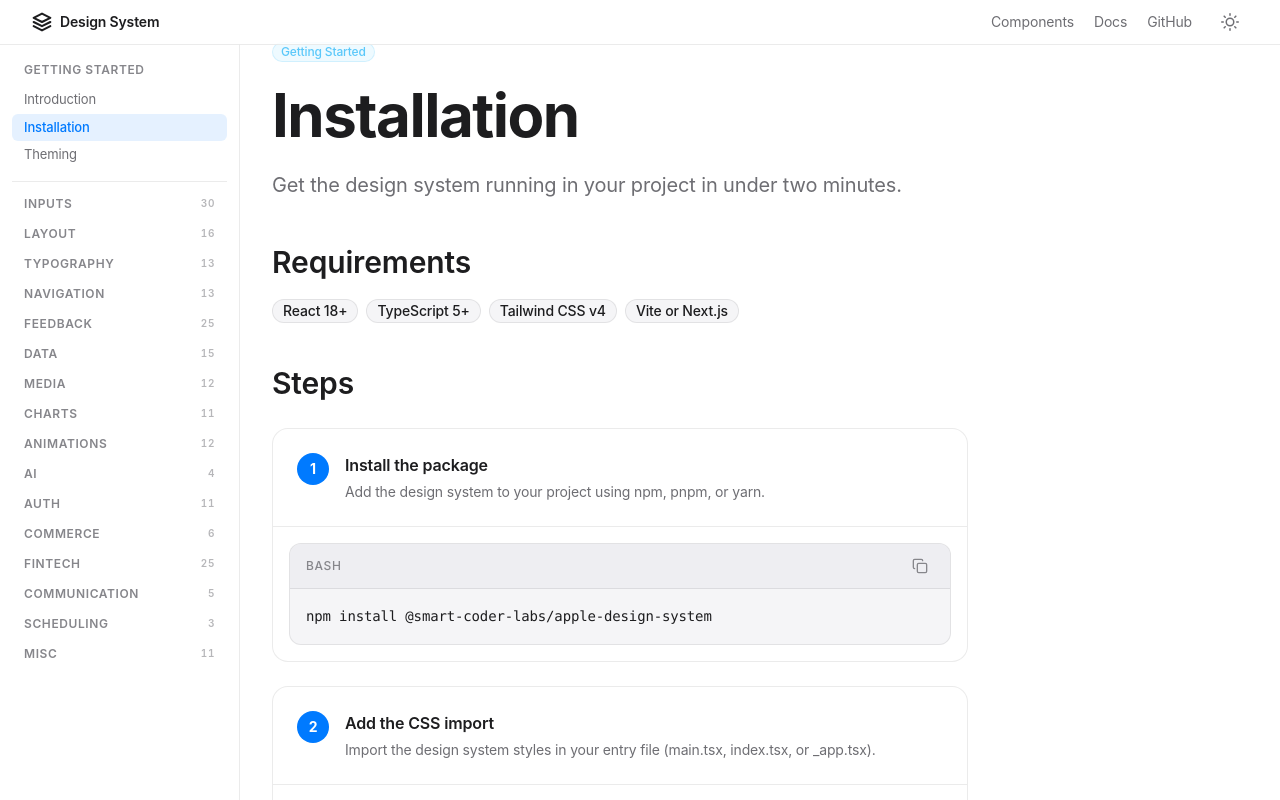
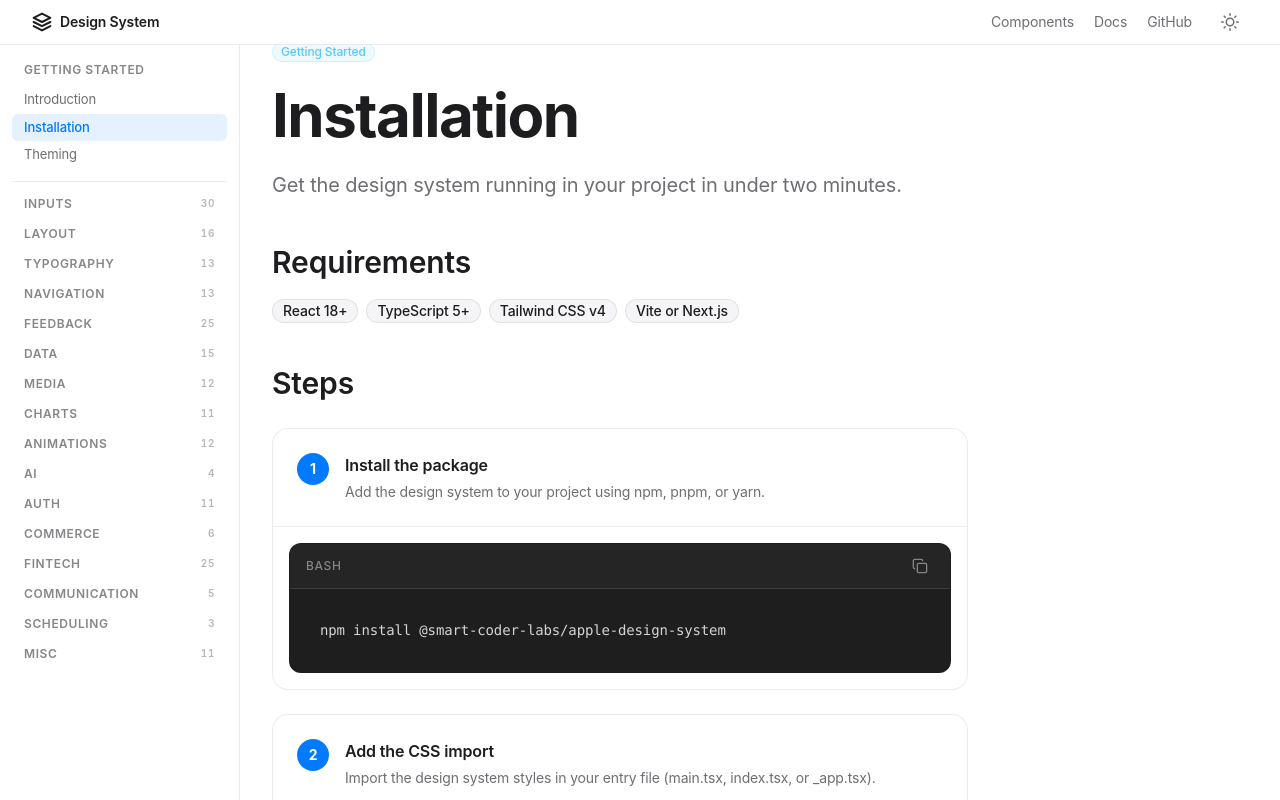
Before and after one commit to smart-coder-labs/landing-ds, a React (Vite) app: page /docs/installation in a window 1280 px wide. Shown: the top 800 px of the page. Built offline with nearby package versions, Linux system fonts and the light colour scheme.

Commit message:
feat: add syntax highlighting to CodeBlock with highlight.js VSCode theme

```diff
--- a/package.json
+++ b/package.json
@@ -14,6 +14,7 @@
     "clsx": "^2.1.1",
     "cva": "^0.0.0",
     "framer-motion": "^12.38.0",
+    "highlight.js": "^11.11.1",
     "lucide-react": "^0.554.0",
     "react": "^19.2.0",
     "react-dom": "^19.2.0",
--- a/src/components/ui/CodeBlock.tsx
+++ b/src/components/ui/CodeBlock.tsx
@@ -1,11 +1,13 @@
-import React from 'react';
-import { Check, Copy } from 'lucide-react';
+import React, { useEffect, useRef } from 'react'
+import { Check, Copy } from 'lucide-react'
+import hljs from 'highlight.js'
+import 'highlight.js/styles/atom-one-dark.css'
 
 export interface CodeBlockProps {
-    code: string;
-    language?: string;
-    showLineNumbers?: boolean;
-    className?: string;
+  code: string
+  language?: string
+  showLineNumbers?: boolean
+  className?: string
 }
 
 export const CodeBlock: React.FC<CodeBlockProps> = ({
@@ -14,42 +16,115 @@ export const CodeBlock: React.FC<CodeBlockProps> = ({
   showLineNumbers = false,
   className = '',
 }) => {
-    const [copied, setCopied] = React.useState(false);
+  const [copied, setCopied] = React.useState(false)
+  const codeRef = useRef<HTMLElement>(null)
+
+  useEffect(() => {
+    if (codeRef.current) {
+      hljs.highlightElement(codeRef.current)
+    }
+  }, [code, language])
 
   const handleCopy = () => {
-        navigator.clipboard.writeText(code);
-        setCopied(true);
-        setTimeout(() => setCopied(false), 2000);
-    };
+    navigator.clipboard.writeText(code)
+    setCopied(true)
+    setTimeout(() => setCopied(false), 2000)
+  }
+
+  const lines = code.split('\n')
 
   return (
-        <div className={`relative group rounded-xl overflow-hidden bg-background-secondary border border-border-primary ${className}`}>
-            <div className="flex items-center justify-between px-4 py-2 bg-background-tertiary/50 border-b border-border-primary">
-                <span className="text-xs font-medium text-text-tertiary uppercase tracking-wider">{language}</span>
+    <div
+      className={`relative group rounded-xl overflow-hidden bg-[#1e1e1e] border border-border-primary ${className}`}
+      style={{ backgroundColor: '#1e1e1e' }}
+    >
+      {/* Header */}
+      <div className="flex items-center justify-between px-4 py-2 bg-[#252526] border-b border-[#3e3e42]">
+        <span className="text-xs font-medium text-[#858585] uppercase tracking-wider">
+          {language}
+        </span>
         <button
           onClick={handleCopy}
-                    className="p-1.5 rounded-lg hover:bg-background-tertiary text-text-tertiary hover:text-text-primary transition-colors focus:outline-none focus:ring-2 focus:ring-accent-blue/20"
+          className="p-1.5 rounded-lg hover:bg-[#3e3e42] text-[#858585] hover:text-[#cccccc] transition-colors focus:outline-none focus:ring-2 focus:ring-[#007acc]/20"
           aria-label="Copy code"
         >
-                    {copied ? <Check className="w-4 h-4 text-status-success" /> : <Copy className="w-4 h-4" />}
+          {copied ? (
+            <Check className="w-4 h-4 text-[#4ec9b0]" />
+          ) : (
+            <Copy className="w-4 h-4" />
+          )}
         </button>
       </div>
-            <div className="p-4 overflow-x-auto">
-                <pre className="font-mono text-sm text-text-primary leading-relaxed">
-                    <code>
+
+      {/* Code Container */}
+      <div className="overflow-x-auto">
+        <pre className="font-mono text-sm leading-relaxed m-0 p-4">
+          <code
+            ref={codeRef}
+            className={`language-${language}`}
+            style={{
+              display: 'block',
+              color: '#d4d4d4',
+            }}
+          >
             {showLineNumbers
-                            ? code.split('\n').map((line, i) => (
-                                <div key={i} className="table-row">
-                                    <span className="table-cell text-right pr-4 text-text-quaternary select-none w-8">{i + 1}</span>
-                                    <span className="table-cell whitespace-pre">{line || ' '}</span>
+              ? lines
+                  .map((line, i) => (
+                    <div key={i} style={{ display: 'table-row' }}>
+                      <span
+                        style={{
+                          display: 'table-cell',
+                          textAlign: 'right',
+                          paddingRight: '1rem',
+                          color: '#858585',
+                          userSelect: 'none',
+                          width: '2.5rem',
+                          fontVariantNumeric: 'tabular-nums',
+                        }}
+                      >
+                        {i + 1}
+                      </span>
+                      <span
+                        style={{
+                          display: 'table-cell',
+                          whiteSpace: 'pre',
+                        }}
+                      >
+                        {line || ' '}
+                      </span>
                     </div>
                   ))
+                  .join('')
               : code}
           </code>
         </pre>
       </div>
+
+      {/* Custom Highlight.js Theme Override */}
+      <style>{`
+        .hljs {
+          background: #1e1e1e !important;
+          color: #d4d4d4 !important;
+        }
+        .hljs-string { color: #ce9178; }
+        .hljs-number { color: #b5cea8; }
+        .hljs-literal { color: #569cd6; }
+        .hljs-attr { color: #9cdcfe; }
+        .hljs-variable { color: #9cdcfe; }
+        .hljs-function { color: #dcdcaa; }
+        .hljs-class { color: #4ec9b0; }
+        .hljs-title { color: #dcdcaa; }
+        .hljs-keyword { color: #569cd6; }
+        .hljs-params { color: #d4d4d4; }
+        .hljs-meta { color: #858585; }
+        .hljs-comment { color: #6a9955; }
+        .hljs-symbol { color: #ce9178; }
+        .hljs-type { color: #4ec9b0; }
+        .hljs-selector-attr { color: #ce9178; }
+        .hljs-selector-class { color: #dcdcaa; }
+      `}</style>
     </div>
-    );
-};
+  )
+}
 
-CodeBlock.displayName = 'CodeBlock';
+CodeBlock.displayName = 'CodeBlock'
```
Also changed, not shown: 1 other file (tests, documents, lock files or other folders). Lines whose indentation alone changed are shown as unchanged.
